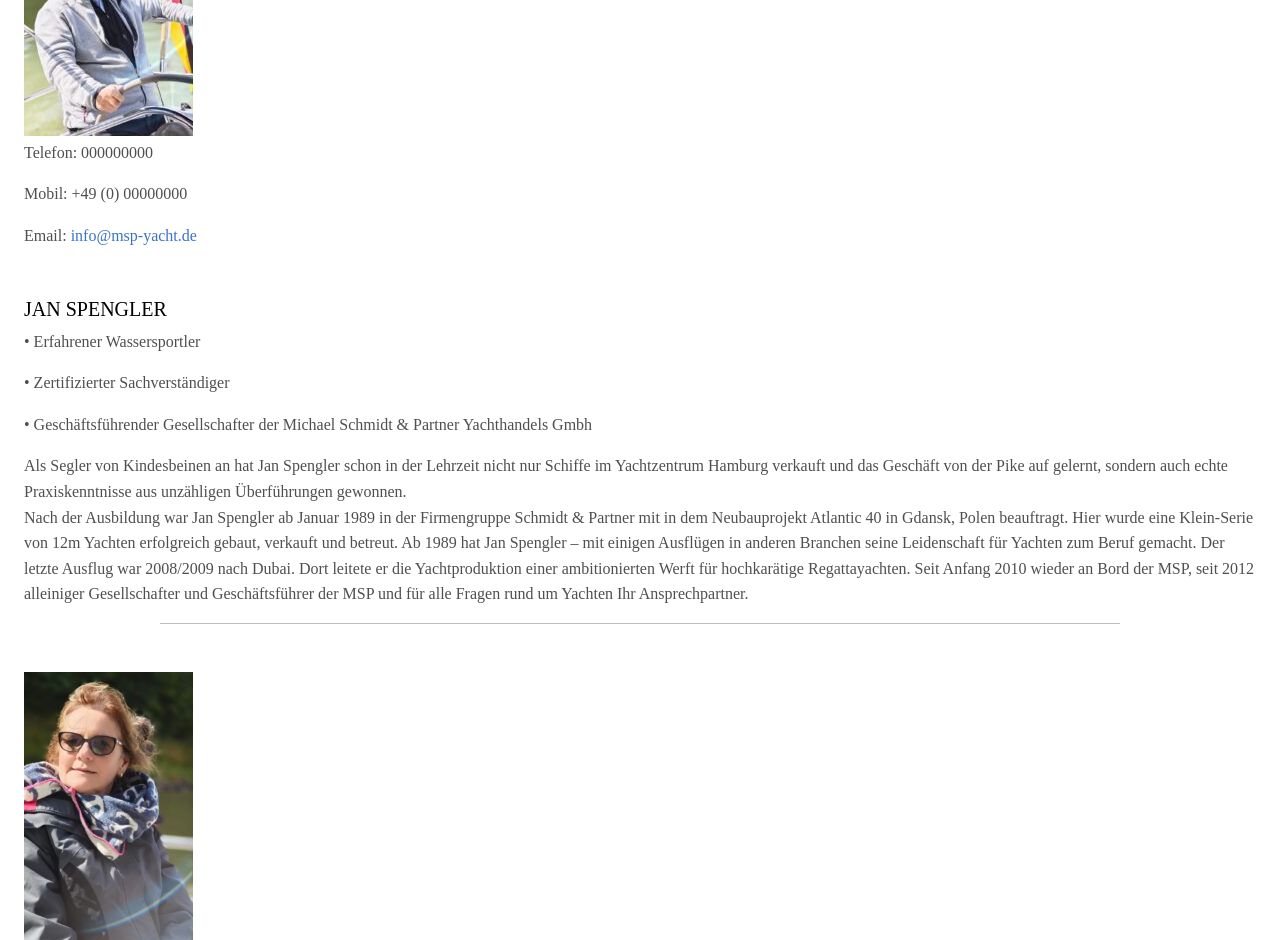
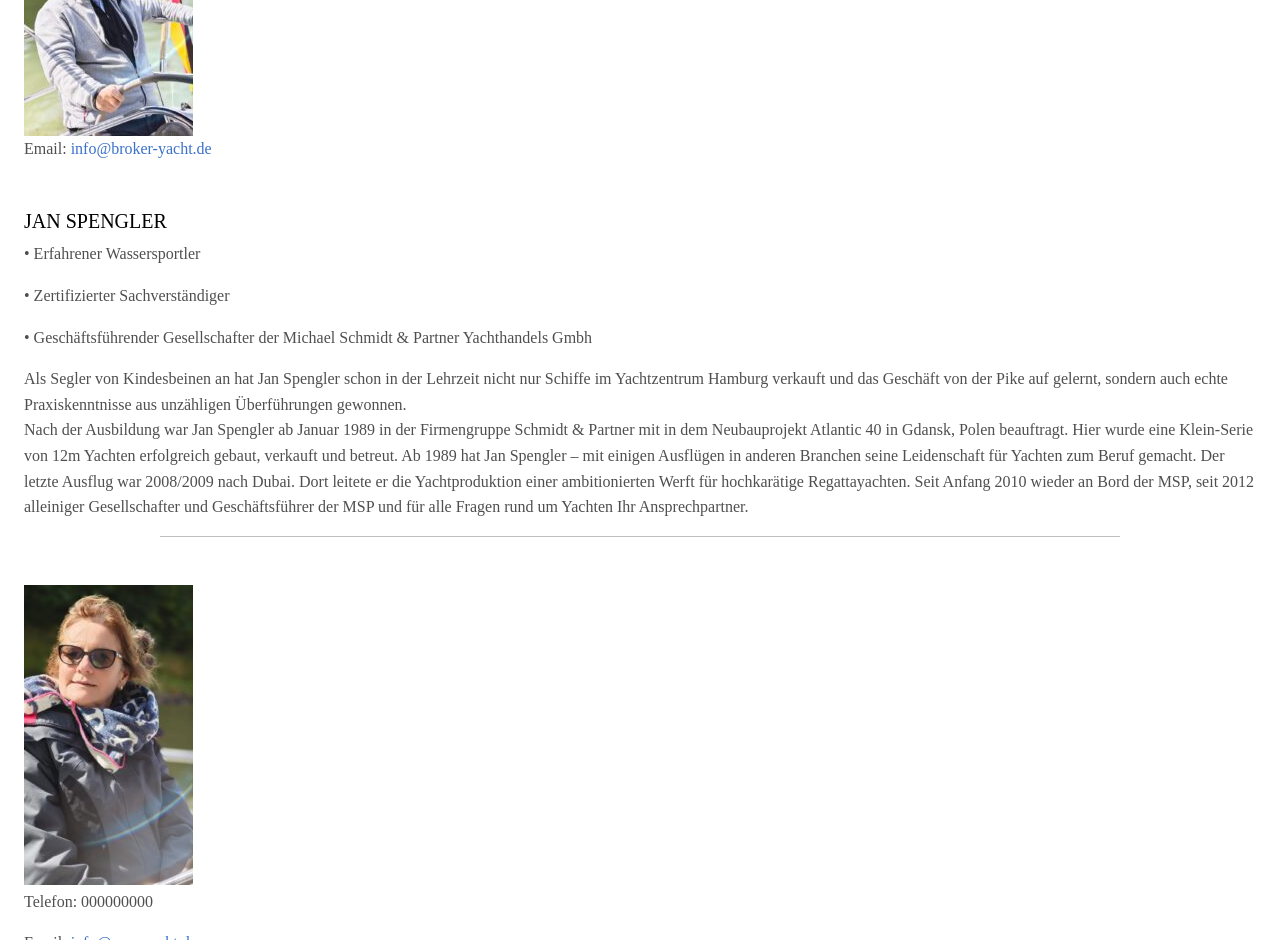
Before and after one commit to Muhammedshibilch/yacht, a React (Vite) app: page /aboutus in a window 1280 px wide. Shown: the part 1840-2780 px from the top of the page. Built offline with nearby package versions, Linux system fonts and the light colour scheme; a web font is replaced by a local one.

Commit message:
Update AboutUs.jsx

```diff
--- a/src/pages/AboutUs.jsx
+++ b/src/pages/AboutUs.jsx
@@ -26,9 +26,7 @@ const AboutUs = () => {
     <div className="flex flex-col lg:flex-row mt-5 items-stretch lg:justify-center lg:gap-5 px-4 lg:px-0">
   <div className="flex flex-col lg:w-1/3 justify-center items-center">
     <img src={men1} className="w-full lg:w-auto h-auto lg:h-64 object-cover" alt="" />
-    <p className='mt-1'>Telefon: 000000000</p>
-    <p>Mobil: +49 (0) 00000000</p>
-    <p>Email:  <a href="">info@msp-yacht.de</a></p>
+    <p>Email:  <a href="">info@broker-yacht.de</a></p>
   </div>
   <div className="flex flex-col lg:w-1/3 justify-center mt-5 lg:mt-0">
     <h5 className="text-black font-bold">JAN SPENGLER</h5>
```
